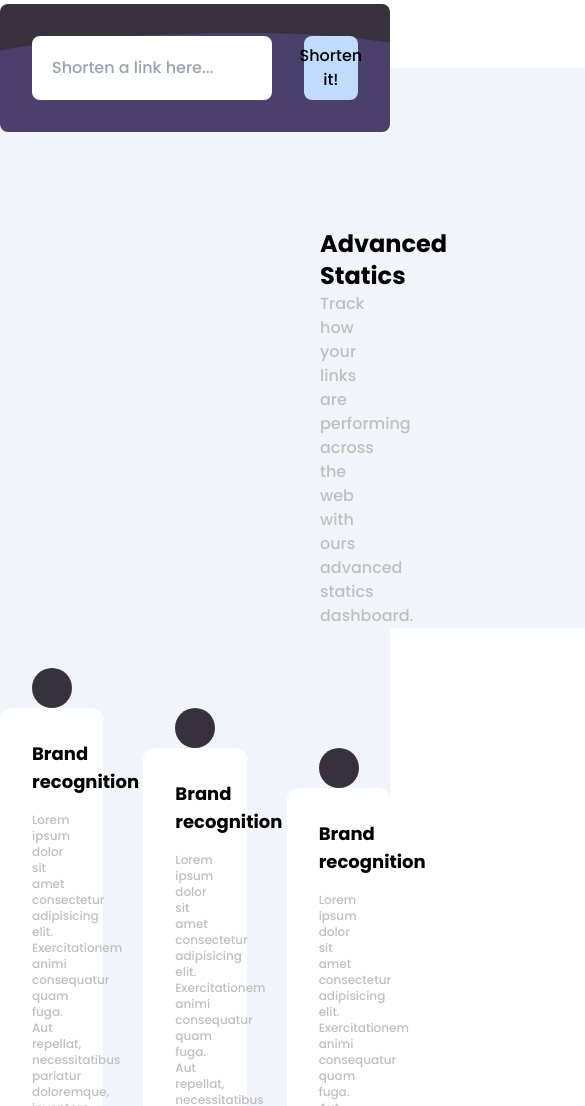
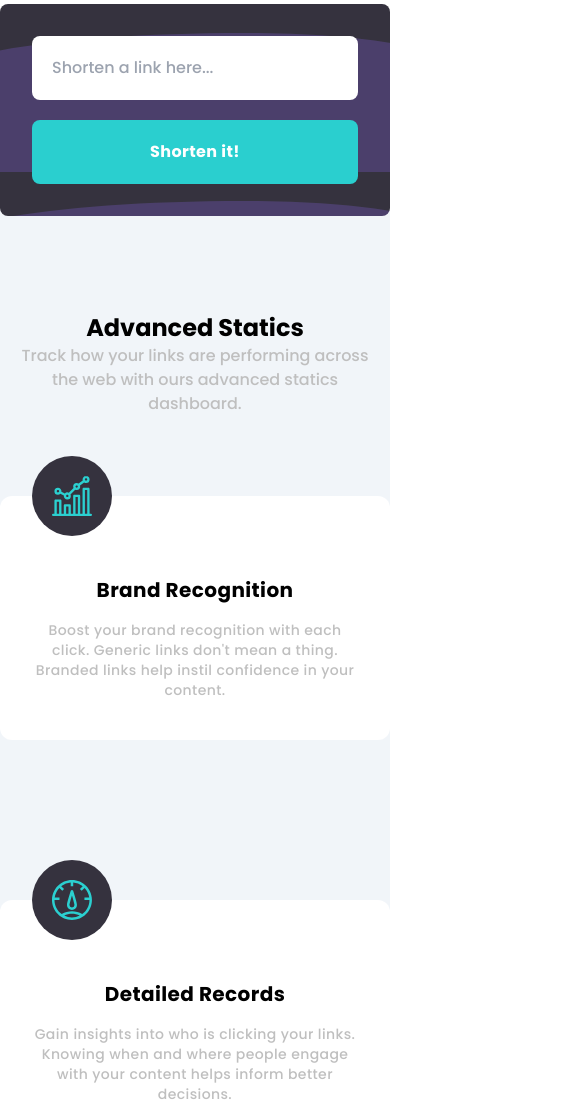
Before and after one commit to migsilva89/Url-shortening-webApp, a website: page src/index.html in a window 390 px wide. Shown: the part 894-2000 px from the top of the page, 585 px wide, since content can reach past the window. Drawn offline with Linux system fonts and the light colour scheme.

Commit message:
cards section done - hidden line done- responsive cards done- missing top image resposnive

```diff
--- a/src/index.html
+++ b/src/index.html
@@ -11,9 +11,9 @@
 <body class="font-poppins">
 
   <!-- NAVIGATION BAR -->
-  <nav>
+  <nav class="">
 
-    <div class="container mx-auto m-10 md:flex justify-between hidden">
+    <div class="container mx-auto m-10 md:flex justify-between hidden xl:px-10">
       <div class="flex">
         <div class="pt-2">
           <img src="/images/logo.svg" alt="Shortly Logo Image">
@@ -53,7 +53,7 @@
   </nav>
 
   <!-- HEADER -->
-  <header class="grid md:grid-cols-2 container mx-auto md:mt-20">
+  <header class="grid md:grid-cols-2 container mx-auto md:mt-20 xl:px-10">
     <div class="md:hidden">
       <img src="/images/illustration-working.svg" alt="Ilustration with a man working in a desk">
     </div>
@@ -73,17 +73,19 @@
     </div>
   </header>
 
+  <!-- MAIN CONTENT -->
   <main class="">
 
-    <section class="-mb-16 mt-20">
+    <!-- INPUT CARD -->
+    <section class="-mb-16 mt-20 xl:px-28">
       <div class="flex justify-center">
         <div class="bg-veryDarkBlue p-8 w-full container rounded-lg" style="background-image: url(/images/bg-shorten-desktop.svg)">
-          <div class="flex gap-8 justify-between">
-            <div class="bg-white p-5 rounded-lg w-10/12">
+          <div class="md:flex md:gap-8 md:justify-between">
+            <div class="bg-white p-5 rounded-lg md:w-10/12">
               <input type="text" placeholder="Shorten a link here..." class="w-full">
             </div>
-            <div class="bg-blue-200 rounded-lg w-2/12 flex justify-center">
-              <button class="">
+            <div class="bg-cyann rounded-lg md:w-2/12 mt-5 md:mt-0 flex justify-center py-5 md:py-0">
+              <button class="text-white font-bold tracking-wide"">
                   Shorten it!
               </button>
             </div>
@@ -92,49 +94,64 @@
       </div>
     </section>
 
-    <section class="bg-slate-100 pt-40 text-center px-80">
+    <!-- TITLE AND P INFO -->
+    <section class="bg-slate-100 pt-40 text-center xl:px-96 ">
       <h2 class="text-2xl font-bold">Advanced Statics</h2>
-      <p class="text-grayy">Track how your links are performing across the web with ours advanced statics dashboard.</p>
+      <p class="text-grayy xl:px-20 px-2">Track how your links are performing across the web with ours advanced statics dashboard.</p>
     </section>
 
-    <section class="bg-slate-100 pb-20 pt-20">
-      <div class="container mx-auto grid grid-cols-3 gap-10">
+    <!-- DESCRIPTION CARDS -->
+    <section class="bg-slate-100 pb-20 pt-20 xl:px-28 relative">
+      <div class="container mx-auto grid md:grid-cols-3 gap-10">
 
-        <div class="bg-white mb-20 px-8 rounded-xl pb-8">
-          <div class="rounded-full w-fit bg-veryDarkBlue -mt-10">
-            <img class="p-5 " src="/images/icon-brand-recognition.svg" alt="small icon meaning brand recognition">
+        <!-- Brand recognition Card -->
+        <div class= "bg-white mb-20 px-8 rounded-xl pb-10 z-10 text-center md:text-start">
+          <div class="rounded-full w-fit bg-veryDarkBlue -mt-10 ">
+            <img class="p-5" src="/images/icon-brand-recognition.svg" alt="small icon meaning brand recognition">
           </div>
-          <div>
-            <h3 class="text-lg font-bold pt-8">Brand recognition</h3>
-            <p class="text-grayy text-xs pt-4">Lorem ipsum dolor sit amet consectetur adipisicing elit. Exercitationem animi consequatur quam fuga. Aut repellat, necessitatibus pariatur doloremque, inventore nulla eaque consequuntur enim molestiae eos nobis nostrum, quis adipisci labore!</p>
+          <div class="tracking-wide">
+            <h3 class="text-xl font-bold pt-10">Brand Recognition</h3>
+            <p class="text-grayy text-sm pt-4">
+              Boost your brand recognition with each click. Generic links don't mean a thing. Branded links help instil confidence in your content.
+            </p>
           </div>
         </div>
 
-        <div class="bg-white mt-10 mb-10 px-8 rounded-xl pb-8">
+        <!-- Detailed records Card -->
+        <div class="bg-white mt-10 mb-10 px-8 rounded-xl pb-10 z-10 text-center md:text-start">
           <div class="rounded-full w-fit bg-veryDarkBlue -mt-10">
-            <img class="p-5 " src="/images/icon-brand-recognition.svg" alt="small icon meaning brand recognition">
+            <img class="p-5" src="/images/icon-detailed-records.svg" alt="small icon meaning detailed records">
           </div>
-          <div>
-            <h3 class="text-lg font-bold pt-8">Brand recognition</h3>
-            <p class="text-grayy text-xs pt-4">Lorem ipsum dolor sit amet consectetur adipisicing elit. Exercitationem animi consequatur quam fuga. Aut repellat, necessitatibus pariatur doloremque, inventore nulla eaque consequuntur enim molestiae eos nobis nostrum, quis adipisci labore!</p>
+          <div class="tracking-wide">
+            <h3 class="text-xl font-bold pt-10">Detailed Records</h3>
+            <p class="text-grayy text-sm pt-4">
+              Gain insights into who is clicking your links. Knowing when and where people engage with your content helps inform better decisions.
+            </p>
           </div>
         </div>
 
-        <div class="bg-white mt-20 px-8 rounded-xl pb-8">
+        <!-- Fully Customizable Card -->
+        <div class="bg-white mt-20 px-8 rounded-xl pb-10 z-10 text-center md:text-start">
           <div class="rounded-full w-fit bg-veryDarkBlue -mt-10">
-            <img class="p-5 " src="/images/icon-brand-recognition.svg" alt="small icon meaning brand recognition">
+            <img class="p-5 " src="/images/icon-fully-customizable.svg" alt="small icon meaning fully customizable">
           </div>
-          <div>
-            <h3 class="text-lg font-bold pt-8">Brand recognition</h3>
-            <p class="text-grayy text-xs pt-4">Lorem ipsum dolor sit amet consectetur adipisicing elit. Exercitationem animi consequatur quam fuga. Aut repellat, necessitatibus pariatur doloremque, inventore nulla eaque consequuntur enim molestiae eos nobis nostrum, quis adipisci labore!</p>
+          <div class="tracking-wide">
+            <h3 class="text-xl font-bold pt-10">Fully Customizable</h3>
+            <p class="text-grayy text-sm pt-4">
+              Improve brand awareness and content discoverability throught customizable links, supercharging audience engagement.
+            </p>
           </div>
         </div>
 
       </div>
+
+      <!-- LINE AT THE BACK OF THE CARDS -->
+      <div class="h-1 p-1 bg-cyann absolute top-60 bottom-0 inset-x-32 xl:inset-x-1/3 z-0 hidden md:block"></div>
     </section>
 
   </main>
 
+  <!-- FOOTER -->
   <footer>
 
   </footer>
```
Also changed, not shown: dist/output.css.
